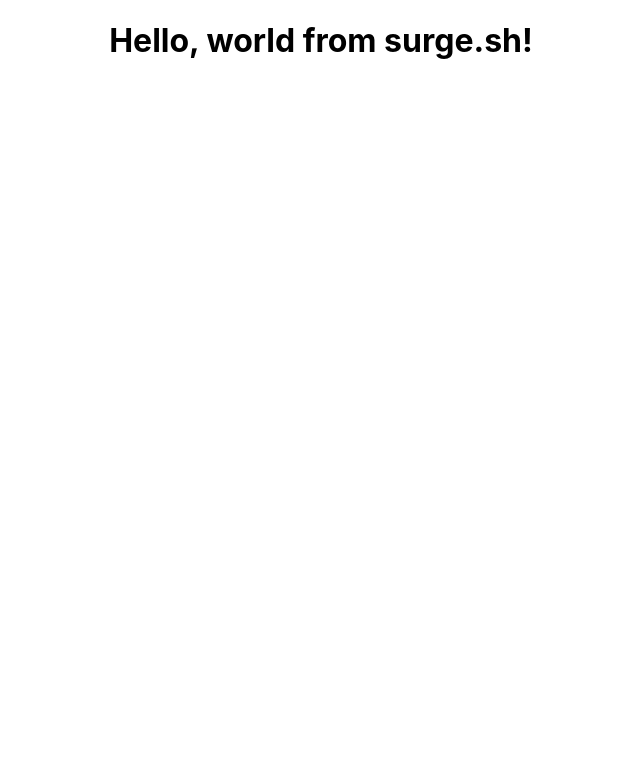
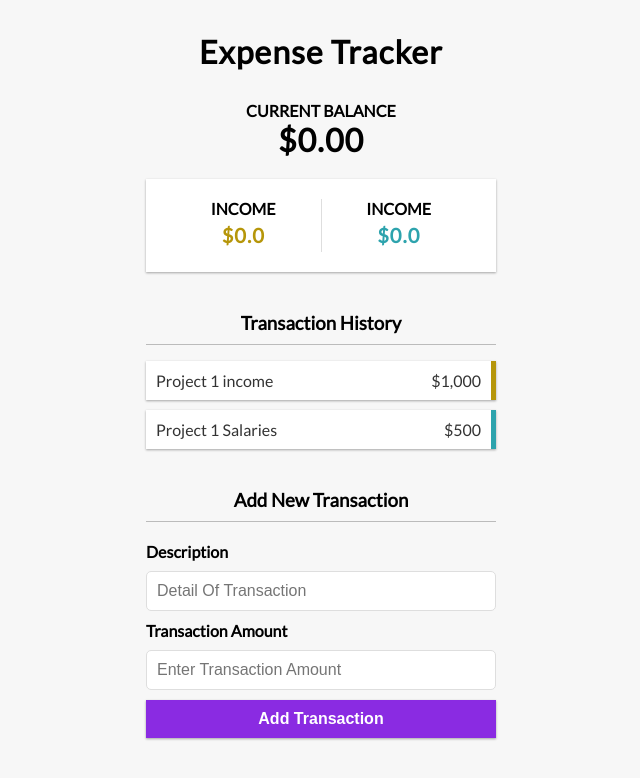
Before and after one commit to ijlal-nasir/expense-tracker, a React (Create React App) app: page / in a window 1280 px wide. Shown: the top 778 px of the page, without its empty margins (319-959 px from the left). Built offline with nearby package versions, Linux system fonts and the light colour scheme.

Commit message:
Add App UI

```diff
--- a/src/App.css
+++ b/src/App.css
@@ -1,38 +1,177 @@
-.App {
-  text-align: center;
+@import url('https://fonts.googleapis.com/css?family=Lato&display=swap');
+
+:root {
+  --box-shadow: 0 1px 3px rgba(0, 0, 0, 0.12), 0 1px 2px rgba(0, 0, 0, 0.24);
 }
 
-.App-logo {
-  height: 40vmin;
-  pointer-events: none;
+* {
+  box-sizing: border-box;
 }
 
-@media (prefers-reduced-motion: no-preference) {
-  .App-logo {
-    animation: App-logo-spin infinite 20s linear;
-  }
-}
-
-.App-header {
-  background-color: #282c34;
-  min-height: 100vh;
+body {
+  background-color: #f7f7f7;
   display: flex;
   flex-direction: column;
   align-items: center;
   justify-content: center;
-  font-size: calc(10px + 2vmin);
-  color: white;
+  min-height: 100vh;
+  margin: 0;
+  font-family: 'Lato', sans-serif;
 }
 
-.App-link {
-  color: #61dafb;
+.container {
+  margin: 30px auto;
+  width: 350px;
 }
 
-@keyframes App-logo-spin {
-  from {
-    transform: rotate(0deg);
-  }
-  to {
-    transform: rotate(360deg);
-  }
+h1 {
+  letter-spacing: 1px;
+  margin: 0;
+  text-align: center;
 }
+
+h2 {
+  letter-spacing: 1px;
+  margin: 0;
+  text-align: center;
+}
+
+h3 {
+  border-bottom: 1px solid #bbb;
+  padding-bottom: 10px;
+  margin: 40px 0 10px;
+  text-align: center;
+}
+
+h4 {
+  margin: 0;
+  text-transform: uppercase;
+  text-align: center;
+}
+
+.inc-exp-container {
+  background-color: #fff;
+  box-shadow: var(--box-shadow);
+  padding: 20px;
+  display: flex;
+  justify-content: space-between;
+  margin: 20px 0;
+}
+
+.inc-exp-container > div {
+  flex: 1;
+  text-align: center;
+}
+
+.inc-exp-container > div:first-of-type {
+  border-right: 1px solid #dedede;
+}
+
+.money {
+  font-size: 20px;
+  letter-spacing: 1px;
+  margin: 5px 0;
+}
+
+.money.plus {
+  color: #b6960a;
+  font-weight: bold;
+}
+
+.money.minus {
+  color: #2da3ad;
+  font-weight: bold;
+}
+
+label {
+  display: inline-block;
+  margin: 10px 0;
+  font-weight: bold;
+}
+
+input[type='text'],
+input[type='number'] {
+  border: 1px solid #dedede;
+  border-radius: 5px;
+  display: block;
+  font-size: 16px;
+  padding: 10px;
+  width: 100%;
+}
+
+.btn {
+  cursor: pointer;
+  background-color: blueviolet;
+  box-shadow: var(--box-shadow);
+  color: #fff;
+  border: 0;
+  display: block;
+  font-size: 16px;
+  margin: 10px 0 30px;
+  padding: 10px;
+  width: 100%;
+  font-weight: bold;
+}
+
+.btn:focus,
+.delete-btn:focus {
+  outline: 5px;
+}
+
+.list {
+  list-style-type: none;
+  padding: 0;
+  margin-bottom: 40px;
+}
+
+.list li {
+  background-color: #fff;
+  box-shadow: var(--box-shadow);
+  color: #333;
+  display: flex;
+  justify-content: space-between;
+  position: relative;
+  padding: 10px;
+  margin: 10px 0;
+}
+
+.list li.plus {
+  border-right: 5px solid #b6960a;
+}
+
+.list li.plus:hover {
+  border-right: 5px solid #b6960a;
+  background-color: #b6960a;
+  color: #f7f7f7
+}
+
+.list li.minus {
+  border-right: 5px solid #2da3ad;
+}
+
+.list li.minus:hover {
+  border-right: 5px solid #2da3ad;
+  background-color: #2da3ad;
+  color: #f7f7f7
+}
+
+
+.delete-btn {
+  cursor: pointer;
+  background-color: #8a6a66;
+  border: 0;
+  color: #fff;
+  font-size: 20px;
+  line-height: 20px;
+  padding: 2px 5px;
+  position: absolute;
+  top: 50%;
+  left: 0;
+  transform: translate(-100%, -50%);
+  opacity: 0;
+  transition: opacity 0.3s ease;
+}
+
+.list li:hover .delete-btn {
+  opacity: 1;
+}
--- a/src/App.js
+++ b/src/App.js
@@ -1,11 +1,23 @@
-import logo from './logo.svg';
 import './App.css';
+import AccountSummary from './components/AccountSummary';
+import AddNewTransaction from './components/AddNewTransaction';
+import Balance from './components/Balance';
+import Header from './components/Header';
+import TransactionHistory from './components/TransactionHistory';
 
 function App() {
 	return (
-		<div className="App">
-			<h1>Hello, world from surge.sh!</h1>
+		<div>
+			<Header />
+			<div className="container">
+				<Balance />
+				<AccountSummary />
+				<TransactionHistory />
+				<AddNewTransaction />
+			</div>
+
 		</div>
+
 	);
 }
 
--- /dev/null
+++ b/src/components/AccountSummary.js
@@ -0,0 +1,20 @@
+import React from 'react'
+
+const AccountSummary = () => {
+    return (
+        <div className="inc-exp-container">
+            <div>
+                <h4>Income</h4>
+                <p className="money plus">$0.0</p>
+            </div>
+
+            <div>
+                <h4>Income</h4>
+                <p className="money minus">$0.0</p>
+            </div>
+        </div>
+    )
+}
+
+
+export default AccountSummary;
--- /dev/null
+++ b/src/components/AddNewTransaction.js
@@ -0,0 +1,33 @@
+import React from 'react'
+
+const AddNewTransaction = () => {
+    return (
+        <div>
+            <h3>Add New Transaction</h3>
+            <form>
+                <div className="form-control">
+                    <label htmlFor="description">Description</label>
+                    <input
+                        type="text"
+                        id="description"
+                        placeholder="Detail Of Transaction"
+                    />
+                </div>
+
+                <div className="form-control">
+                    <label htmlFor="transaction">Transaction Amount</label>
+                    <input
+                        type="number"
+                        id="transaction"
+                        placeholder="Enter Transaction Amount"
+                    />
+                </div>
+
+                <button className="btn">Add Transaction</button>
+
+            </form>
+        </div>
+    )
+}
+
+export default AddNewTransaction;
--- /dev/null
+++ b/src/components/Balance.js
@@ -0,0 +1,15 @@
+import React from 'react';
+
+
+const Balance = () => {
+    return (
+        <div>
+            <h4>Current Balance</h4>
+            <h1>$0.00</h1>
+        </div>
+    )
+}
+
+
+
+export default Balance;
--- /dev/null
+++ b/src/components/Header.js
@@ -0,0 +1,10 @@
+import React from 'react'
+
+const Header = () => {
+    return (
+        <h1>Expense Tracker</h1>
+    )
+}
+
+
+export default Header;
--- /dev/null
+++ b/src/components/TransactionHistory.js
@@ -0,0 +1,23 @@
+import React from 'react'
+
+const TransactionHistory = () => {
+    return (
+        <div>
+            <h3>Transaction History</h3>
+            <ul className="list">
+                <li className="plus">
+                    Project 1 income
+                    <span>$1,000</span>
+                    <button className="delete-btn">X</button>
+                </li>
+                <li className="minus">
+                    Project 1 Salaries
+                    <span>$500</span>
+                    <button className="delete-btn">X</button>
+                </li>
+            </ul>
+        </div>
+    )
+}
+
+export default TransactionHistory;
```
Also changed, not shown: 1 other file (tests, documents, lock files or other folders).
